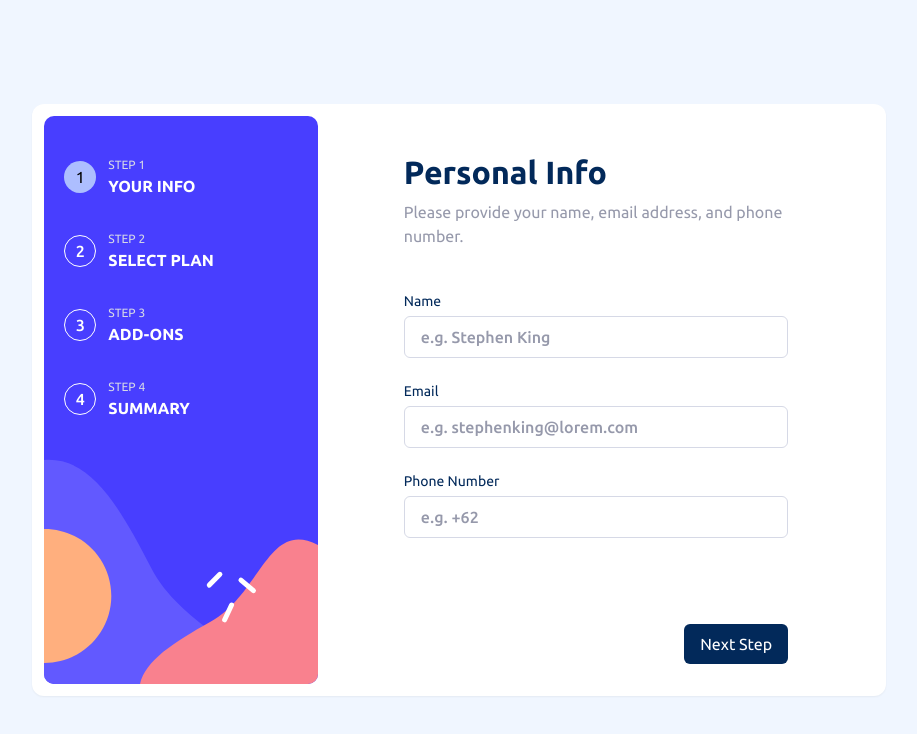
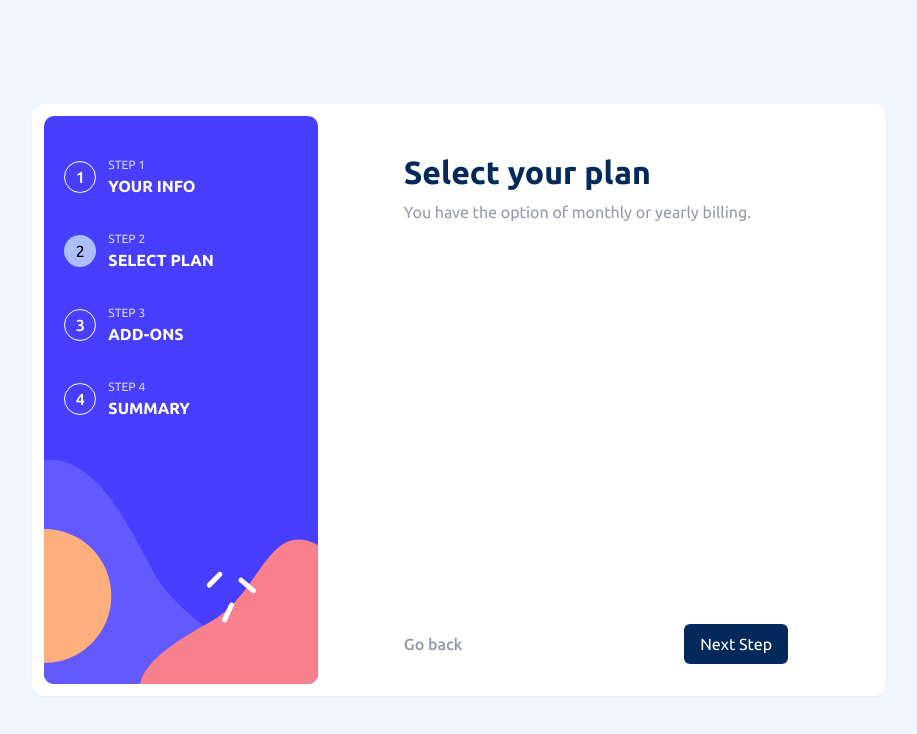
Before and after one commit to yukiao/Multi-Step-Form, a React (Vite) app: page / in a window 1280 px wide. Shown: the top 734 px of the page, without its empty margins (181-1098 px from the left). Built offline with nearby package versions, Linux system fonts and the light colour scheme.

Commit message:
feat: add action button

```diff
--- a/src/App.tsx
+++ b/src/App.tsx
@@ -1,9 +1,14 @@
-import { useState } from "react";
+import { useRef, useState } from "react";
+
 import Form from "./components/Form";
 import Navigation from "./components/Navigation";
+import { steps } from "./utils/steps";
+import ActionButtons from "./components/ActionButton";
 
 function App() {
-  const [activeStep, setActiveStep] = useState<number>(1);
+  const [activeStep, setActiveStep] = useState<number>(2);
+
+  const personalInfoRef = useRef<HTMLFormElement>(null);
 
   return (
     <>
@@ -16,30 +21,42 @@ function App() {
             <div className="self-start md:self-auto relative w-10/12 md:w-9/12 flex flex-col space-y-10 bg-WHITE py-8 pb-8 md:pb-0 p-4 rounded-md -mt-20 md:mt-0">
               <div className="md:mt-0 flex flex-col space-y-1">
                 <h1 className="font-bold text-BLUE text-[28px] md:text-[32px]">
-                  Personal Info
+                  <span>{`${steps[activeStep - 1].title}`}</span>
                 </h1>
                 <p className="text-COOL_GRAY">
-                  Please provide your name, email address, and phone number.
+                  <span>{`${steps[activeStep - 1].description}`}</span>
                 </p>
               </div>
               <div className="flex-1">
                 {/** Main content start */}
 
                 {activeStep === 1 && (
-                  <Form handleSubmit={() => setActiveStep(2)} />
+                  <Form
+                    ref={personalInfoRef}
+                    handleSubmit={() => setActiveStep(2)}
+                  />
                 )}
                 {/** Main content end */}
               </div>
 
               <div className="hidden md:block">
                 <div className="flex mb-5">
-                  <button
-                    type="submit"
-                    form="first-form"
-                    className="ml-auto bg-BLUE text-WHITE py-2 px-4 rounded-md active:bg-PASTEL_BLUE"
-                  >
-                    Next Step
-                  </button>
+                  <ActionButtons
+                    nextButtonTitle={activeStep !== 4 ? "Next Step" : "Confirm"}
+                    onBackClick={() => setActiveStep((prev) => prev - 1)}
+                    showBackButton={activeStep !== 1}
+                    onNextClick={() => {
+                      switch (activeStep) {
+                        case 1:
+                          personalInfoRef.current?.dispatchEvent(
+                            new Event("submit", {
+                              cancelable: true,
+                              bubbles: true,
+                            }),
+                          );
+                      }
+                    }}
+                  />
                 </div>
               </div>
             </div>
@@ -47,13 +64,22 @@ function App() {
           <div className="md:hidden">
             <div className="flex items-center">
               <div className="w-10/12 mx-auto flex py-4">
-                <button
-                  type="submit"
-                  form="first-form"
-                  className="ml-auto bg-BLUE text-WHITE py-2 px-4 rounded-md active:bg-PASTEL_BLUE"
-                >
-                  Next Step
-                </button>
+                <ActionButtons
+                  nextButtonTitle={activeStep !== 4 ? "Next Step" : "Confirm"}
+                  onBackClick={() => setActiveStep((prev) => prev - 1)}
+                  showBackButton={activeStep !== 1}
+                  onNextClick={() => {
+                    switch (activeStep) {
+                      case 1:
+                        personalInfoRef.current?.dispatchEvent(
+                          new Event("submit", {
+                            cancelable: true,
+                            bubbles: true,
+                          }),
+                        );
+                    }
+                  }}
+                />
               </div>
             </div>
           </div>
--- /dev/null
+++ b/src/components/ActionButton.tsx
@@ -0,0 +1,33 @@
+interface ActionButtonsProps {
+  showBackButton: boolean;
+  onBackClick: () => void;
+  onNextClick: () => void;
+  nextButtonTitle: string;
+}
+const ActionButtons = ({
+  showBackButton,
+  onBackClick,
+  onNextClick,
+  nextButtonTitle,
+}: ActionButtonsProps) => {
+  return (
+    <>
+      {showBackButton && (
+        <button
+          onClick={onBackClick}
+          className="text-COOL_GRAY font-medium py-2 rounded-md active:text-BLUE"
+        >
+          Go back
+        </button>
+      )}
+      <button
+        onClick={onNextClick}
+        className="ml-auto bg-BLUE text-WHITE py-2 px-4 rounded-md active:bg-PASTEL_BLUE"
+      >
+        {nextButtonTitle}
+      </button>
+    </>
+  );
+};
+
+export default ActionButtons;
--- a/src/components/Form.tsx
+++ b/src/components/Form.tsx
@@ -2,6 +2,7 @@ import { useForm } from "react-hook-form";
 import TextInput from "./TextInput";
 import { z } from "zod";
 import { zodResolver } from "@hookform/resolvers/zod";
+import { ComponentPropsWithoutRef, forwardRef } from "react";
 
 const bioSchema = z.object({
   name: z.string().min(1, "This field is required"),
@@ -11,11 +12,12 @@ const bioSchema = z.object({
 
 type Bio = z.infer<typeof bioSchema>;
 
-interface FormProps {
+interface FormProps extends ComponentPropsWithoutRef<"form"> {
   handleSubmit: (values: Bio) => void;
 }
 
-const Form = ({ handleSubmit }: FormProps) => {
+const Form = forwardRef<HTMLFormElement, FormProps>(
+  ({ handleSubmit, ...props }, ref) => {
     const {
       register,
       handleSubmit: onSubmit,
@@ -31,9 +33,10 @@ const Form = ({ handleSubmit }: FormProps) => {
 
     return (
       <form
-      id="first-form"
+        ref={ref}
         onSubmit={onSubmit(handleSubmit)}
         className="flex flex-col space-y-5"
+        {...props}
       >
         <TextInput
           label="Name"
@@ -57,6 +60,7 @@ const Form = ({ handleSubmit }: FormProps) => {
         />
       </form>
     );
-};
+  },
+);
 
 export default Form;
--- a/src/components/Navigation.tsx
+++ b/src/components/Navigation.tsx
@@ -13,7 +13,7 @@ const Navigation = ({ activeStep }: NavigationProps) => {
 
   if (smSize) {
     return (
-      <div className="relative">
+      <div className="relative w-screen max-w-full">
         <img
           src={MobileSidebar}
           width={375}
@@ -25,7 +25,7 @@ const Navigation = ({ activeStep }: NavigationProps) => {
             <StepIndicator
               key={index}
               order={index + 1}
-              title={step}
+              name={step.name}
               active={activeStep === index + 1}
             />
           ))}
@@ -46,7 +46,7 @@ const Navigation = ({ activeStep }: NavigationProps) => {
           <StepIndicator
             key={index}
             order={index + 1}
-            title={step}
+            name={step.name}
             active={activeStep === index + 1}
           />
         ))}
--- a/src/components/StepIndicator.tsx
+++ b/src/components/StepIndicator.tsx
@@ -1,12 +1,12 @@
 interface StepIndicatorProps {
   order: number;
   active?: boolean;
-  title: string;
+  name: string;
 }
 const StepIndicator = ({
   order,
   active = false,
-  title,
+  name: title,
 }: StepIndicatorProps) => {
   return (
     <div className="flex flex-row items-center space-x-3">
--- a/src/utils/steps.ts
+++ b/src/utils/steps.ts
@@ -1,6 +1,23 @@
-export const steps: string[] = [
-  "Your Info",
-  "Select Plan",
-  "Add-Ons",
-  "Summary",
+type Step = { name: string; title: string; description: string };
+export const steps: Step[] = [
+  {
+    name: "Your Info",
+    title: "Personal Info",
+    description: "Please provide your name, email address, and phone number.",
+  },
+  {
+    name: "Select Plan",
+    title: "Select your plan",
+    description: "You have the option of monthly or yearly billing.",
+  },
+  {
+    name: "Add-Ons",
+    title: "Pick add-ons",
+    description: "Add-ons help enhance your gaming experience.",
+  },
+  {
+    name: "Summary",
+    title: "Finishing up",
+    description: "Double-check everything looks OK before confirming.",
+  },
 ];
```
Lines whose indentation alone changed are shown as unchanged.
